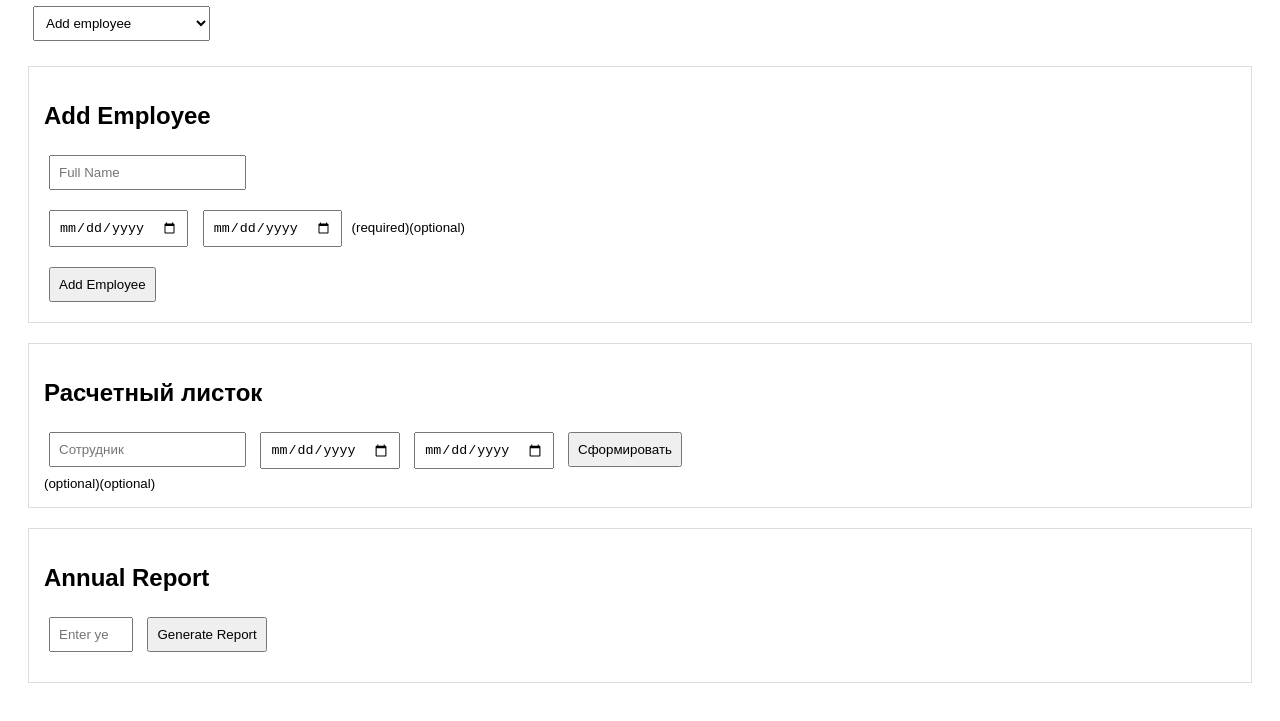
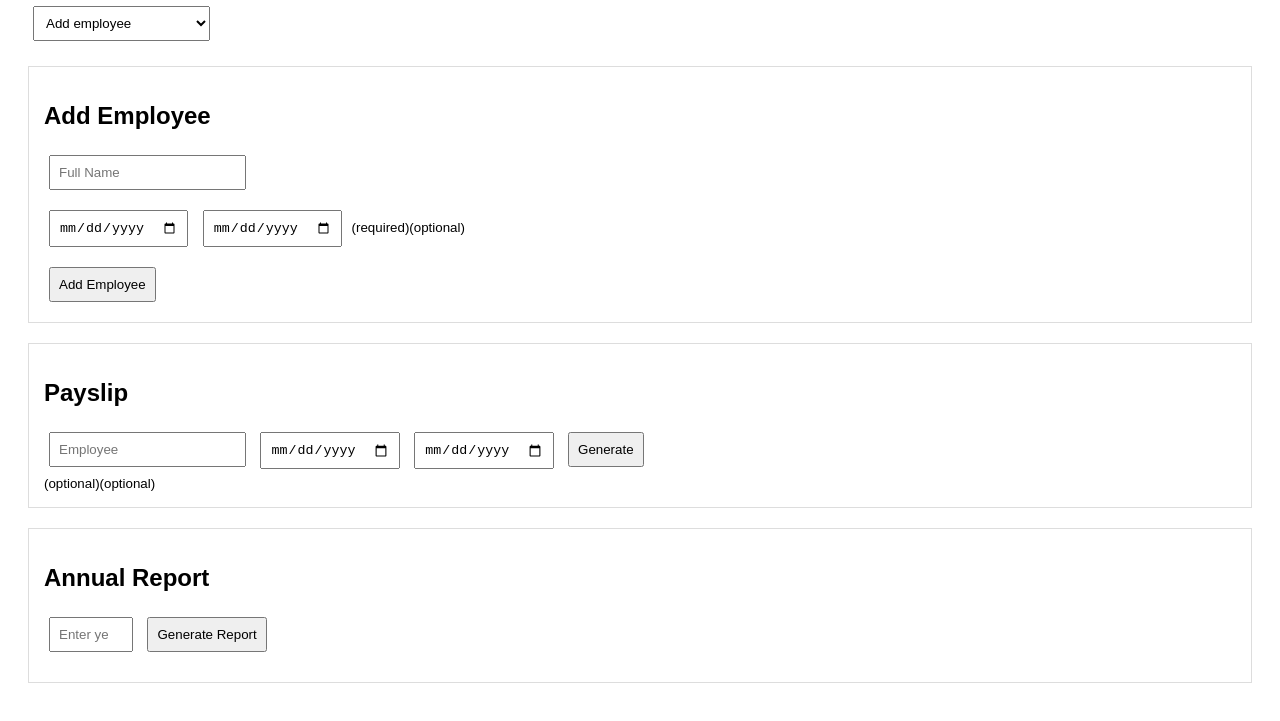
Before and after one commit to Fromant/db_lab1, a plain HTML site: page public/index.html in a window 1280 px wide. Shown: the part 107-828 px from the top of the page. Drawn offline with Linux system fonts and the light colour scheme.

Commit message:
complete fix

```diff
--- a/public/index.html
+++ b/public/index.html
@@ -183,13 +183,13 @@
 
      <!-- Salary Section -->
      <div class="section">
-        <h2>Расчетный листок</h2>
+        <h2>Payslip</h2>
         <div class="autocomplete">
-            <input type="text" id="payslipEmployee" placeholder="Сотрудник" class="employee-search">
+            <input type="text" id="payslipEmployee" placeholder="Employee" class="employee-search">
         </div>
         <input type="date" id="payslipStart">
         <input type="date" id="payslipEnd">
-        <button onclick="generatePayslip()">Сформировать</button>
+        <button onclick="generatePayslip()">Generate</button>
         <div id="payslipResult"></div>
     </div>
 
```
